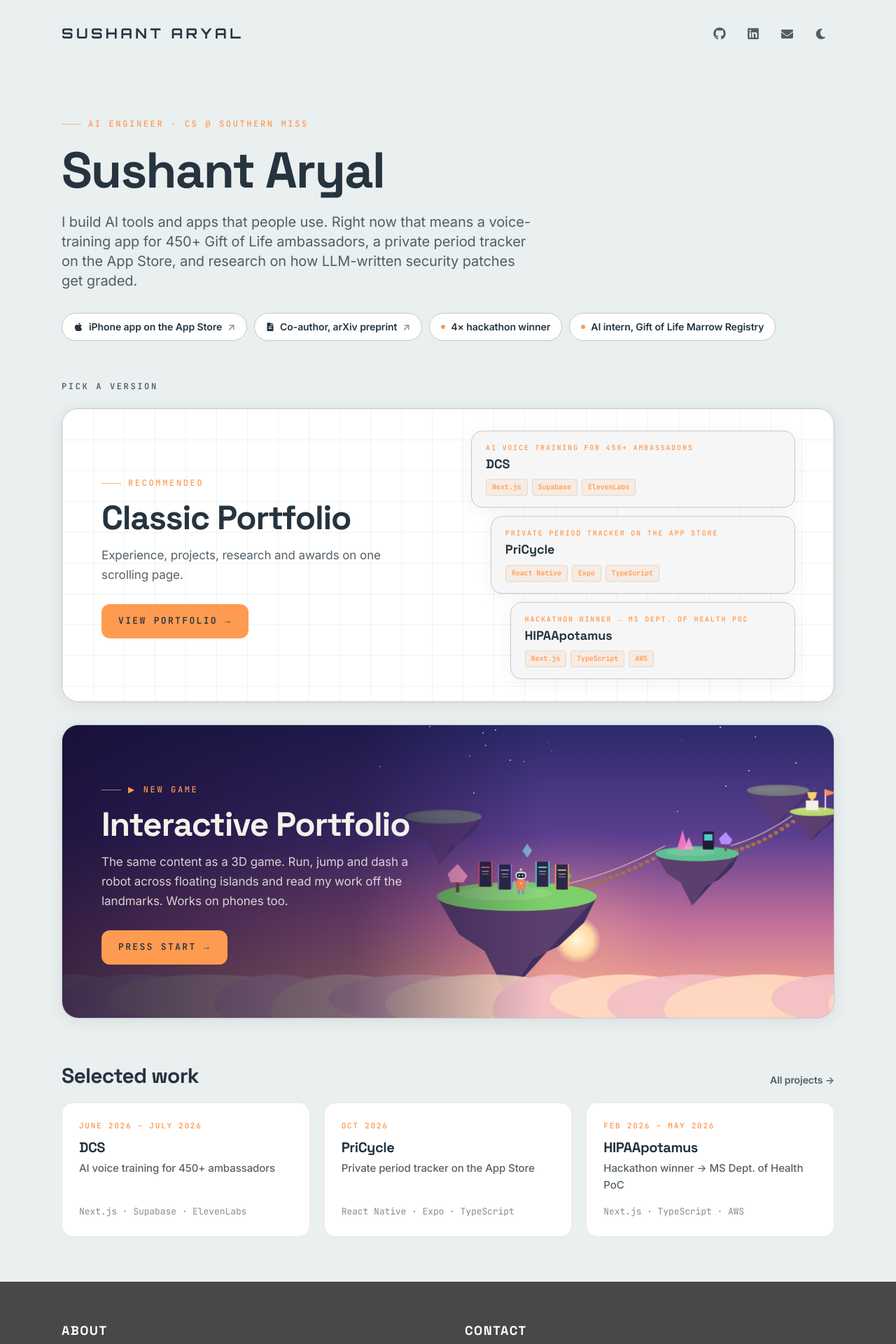
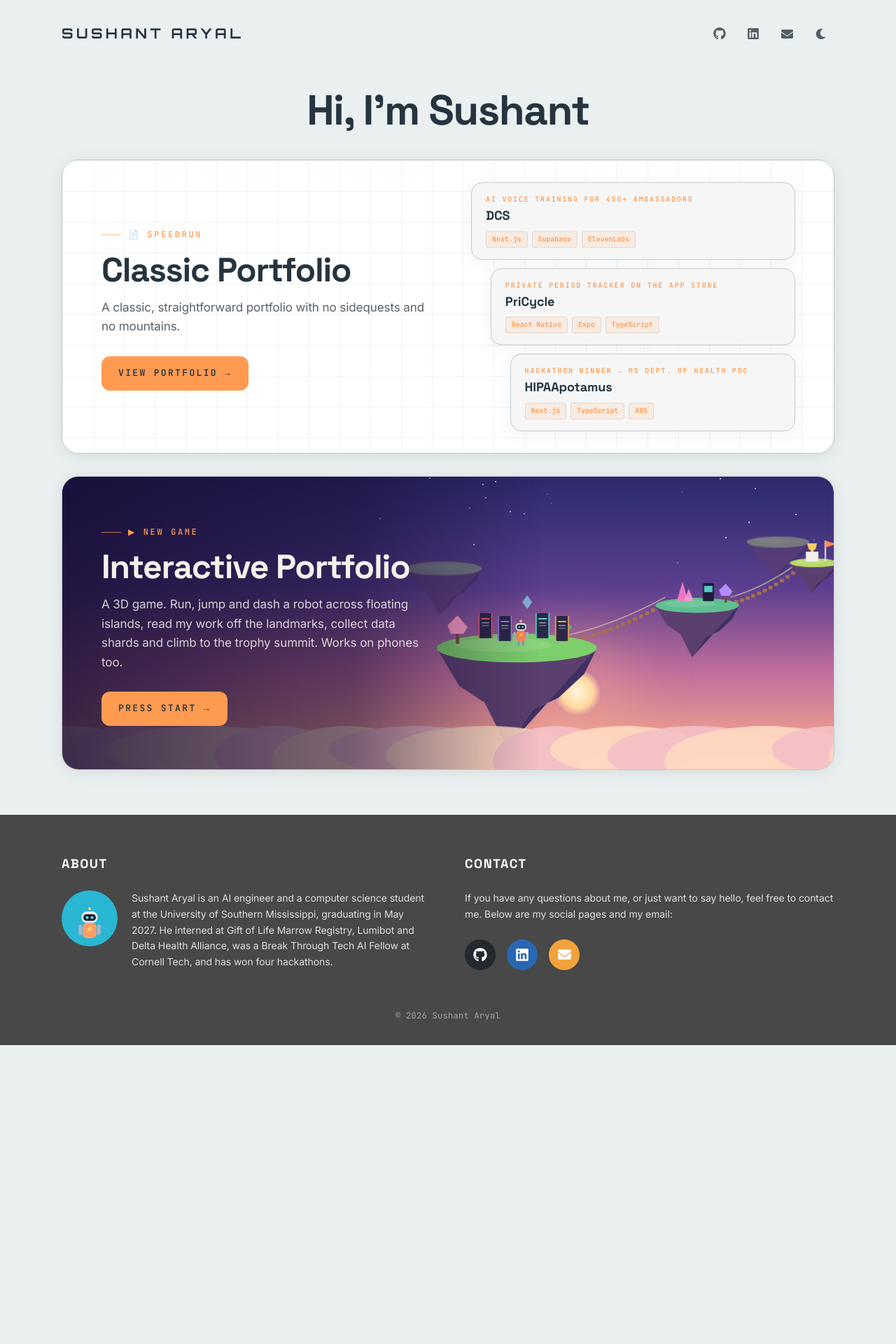
Before and after one commit to aryalsushant/alt-portfolio, a React (Create React App) app: page / in a window 1280 px wide. Shown: the top 1920 px of the page at 70% size. After the commit the page ends 1493 px from the top, so only its background shows below. Built offline with nearby package versions, Linux system fonts and the light colour scheme.

Commit message:
revert(home, classic): original intros and banner copy, no selected work strip
Landing page keeps 'Hi, I'm Sushant' (larger) with the classic card
first. Classic hero goes back to its original badge and tagline.

```diff
--- a/src/components/Hero.js
+++ b/src/components/Hero.js
@@ -2,9 +2,9 @@ import React, { useEffect, useRef, useState } from 'react';
 
 const CYCLE_TEXTS = [
   'Sushant Aryal',
-  'AI Engineer',
-  'CS @ Southern Miss',
-  'iOS app developer',
+  'AI/ML Engineer',
+  'CS @ USM',
+  'Cornell Tech AI Fellow',
 ];
 const CODE_FRAGMENTS = [
   'import torch', 'def forward(x):', 'model.fit(X_train, y)', 'loss.backward()',
@@ -140,29 +140,31 @@ export default function Hero() {
       {/* Content */}
       <div className="relative z-10 text-center px-6 max-w-5xl mx-auto pt-24 pb-20">
 
-        {/* Latest ship */}
-        <a href="https://apps.apple.com/us/app/pricycle/id6820843494" target="_blank" rel="noopener noreferrer"
-          className="inline-flex items-center gap-2.5 px-5 py-2.5 mb-10 rounded-full
-          border border-accent/50 bg-accent-soft text-accent
-          font-mono text-[13px] sm:text-sm font-medium hover:border-accent transition-colors">
-          <img src="/pricycle-icon.jpg" alt="" className="w-5 h-5 rounded-md" />
-          <span className="font-semibold tracking-tight">New: PriCycle is on the App Store</span>
-          <span aria-hidden="true">↗</span>
-        </a>
+        {/* BreakThroughTech badge */}
+        <div className="inline-flex items-center gap-2.5 px-5 py-2.5 mb-10 rounded-full
+          border border-accent/50
+          bg-accent-soft
+          text-accent
+          font-mono text-[13px] sm:text-sm font-medium
+          animate-glow-pulse">
+          <span className="text-lg" role="img" aria-label="graduation cap">🎓</span>
+          <span className="font-semibold tracking-tight">BreakThroughTech AI Fellow @ Cornell Tech</span>
+          <span className="flex h-2 w-2 relative flex-shrink-0">
+            <span className="animate-ping absolute inline-flex h-full w-full rounded-full bg-accent opacity-75" />
+            <span className="relative inline-flex rounded-full h-2 w-2 bg-accent" />
+          </span>
+        </div>
 
         {/* Main heading — typewriter */}
         <h1 className="font-display text-5xl sm:text-6xl md:text-7xl font-extrabold mb-6 leading-[1.05] tracking-tight text-ink"
           style={{ minHeight: '1.2em' }}>
-          <span className="sr-only">Sushant Aryal, AI engineer and CS student at Southern Miss</span>
-          <span aria-hidden="true">{displayText || '\u00A0'}</span>
+          <span>{displayText || '\u00A0'}</span>
           <span className="terminal-cursor" aria-hidden="true" />
         </h1>
 
         {/* Sub copy — primary message: large + ink-2 (78% contrast, not faded grey) */}
         <p className="text-lg md:text-xl text-ink-2 mb-7 max-w-2xl mx-auto leading-relaxed">
-          I build AI tools and apps that people use: a voice-training app for 450+ Gift of Life
-          ambassadors, a private period tracker on the App Store, and a compliance tool for the
-          Mississippi Department of Health.
+          Building at the intersection of AI, software engineering, and real-world impact.
         </p>
 
         {/* Meta line — pill row, full ink contrast, structured pro pattern */}
--- a/src/pages/Home.js
+++ b/src/pages/Home.js
@@ -1,15 +1,9 @@
 import React from 'react';
 import { Link } from 'react-router-dom';
-import { FaGithub, FaLinkedin, FaEnvelope, FaMoon, FaSun, FaApple, FaFileAlt } from 'react-icons/fa';
+import { FaGithub, FaLinkedin, FaEnvelope, FaMoon, FaSun } from 'react-icons/fa';
 import useAppliedTheme from '../hooks/useAppliedTheme';
-import { PROJECTS, RESEARCH } from '../interactive/content';
+import { PROJECTS } from '../interactive/content';
 
-const PROOF = [
-  { label: 'iPhone app on the App Store', href: 'https://apps.apple.com/us/app/pricycle/id6820843494', icon: <FaApple size={14} /> },
-  { label: 'Co-author, arXiv preprint', href: RESEARCH.href, icon: <FaFileAlt size={12} /> },
-  { label: '4\u00d7 hackathon winner' },
-  { label: 'AI intern, Gift of Life Marrow Registry' },
-];
 
 // Self-contained banner art (kept out of the lazy game chunk on purpose).
 function InteractiveArt() {
@@ -261,77 +255,33 @@ export default function Home() {
       </header>
 
       {/* intro */}
-      <section className="max-w-6xl mx-auto px-6 pt-10 md:pt-16 pb-12 md:pb-14">
-        <p className="eyebrow mb-5">AI engineer · CS @ Southern Miss</p>
-        <h1 className="font-display text-5xl sm:text-6xl md:text-7xl font-extrabold tracking-tight leading-[1.02] mb-6">
-          Sushant Aryal
+      <div className="max-w-6xl mx-auto px-6 pt-8 pb-10 text-center">
+        <h1 className="font-display text-4xl md:text-6xl font-extrabold tracking-tight">
+          Hi, I'm Sushant
         </h1>
-        <p className="text-lg md:text-xl text-ink-2 max-w-2xl leading-relaxed mb-8">
-          I build AI tools and apps that people use. Right now that means a voice-training app for
-          450+ Gift of Life ambassadors, a private period tracker on the App Store, and research on
-          how LLM-written security patches get graded.
-        </p>
-        <ul className="flex flex-wrap gap-2.5">
-          {PROOF.map(p => {
-            const cls = 'inline-flex items-center gap-2 px-4 py-2 rounded-full border border-line-strong bg-surface text-[14px] font-semibold text-ink';
-            return (
-              <li key={p.label}>
-                {p.href ? (
-                  <a href={p.href} target="_blank" rel="noopener noreferrer" className={`${cls} hover:border-accent hover:text-accent transition-colors`}>
-                    {p.icon}{p.label}<span aria-hidden="true" className="text-ink-3">↗</span>
-                  </a>
-                ) : (
-                  <span className={cls}><span className="w-1.5 h-1.5 rounded-full bg-accent" />{p.label}</span>
-                )}
-              </li>
-            );
-          })}
-        </ul>
-      </section>
+      </div>
 
-      {/* two ways in */}
+      {/* banners */}
       <main className="max-w-6xl mx-auto px-6 pb-16">
-        <h2 className="font-mono text-[12px] tracking-[0.22em] uppercase font-semibold text-ink-2 mb-5">Pick a version</h2>
         <div className="flex flex-col gap-8">
           <Banner
             art={<ClassicArt />}
             external
-            eyebrow="Recommended"
+            eyebrow="📄 Speedrun"
             title="Classic Portfolio"
-            blurb="Experience, projects, research and awards on one scrolling page."
-            cta="View portfolio →"
+            blurb="A classic, straightforward portfolio with no sidequests and no mountains."
+            cta="View Portfolio →"
             to="/classic"
           />
           <Banner
             art={<InteractiveArt />}
-            eyebrow="▶ New game"
+            eyebrow="▶ New Game"
             title="Interactive Portfolio"
-            blurb="The same content as a 3D game. Run, jump and dash a robot across floating islands and read my work off the landmarks. Works on phones too."
-            cta="Press start →"
+            blurb="A 3D game. Run, jump and dash a robot across floating islands, read my work off the landmarks, collect data shards and climb to the trophy summit. Works on phones too."
+            cta="Press Start →"
             to="/interactive"
           />
         </div>
-
-        {/* selected work */}
-        <section className="mt-16" aria-labelledby="selected-work">
-          <div className="flex items-end justify-between gap-4 mb-5">
-            <h2 id="selected-work" className="font-display text-2xl md:text-3xl font-extrabold tracking-tight">Selected work</h2>
-            <Link to="/classic#projects" className="text-[14px] font-semibold text-ink-2 hover:text-accent transition-colors whitespace-nowrap">
-              All projects →
-            </Link>
-          </div>
-          <div className="grid grid-cols-1 md:grid-cols-3 gap-5">
-            {PROJECTS.slice(0, 3).map(p => (
-              <Link key={p.id} to="/classic#projects"
-                className="group glass-card border-line-strong p-6 flex flex-col hover:border-accent transition-colors">
-                <p className="font-mono text-[11px] tracking-[0.16em] uppercase font-bold text-accent mb-2">{p.dates}</p>
-                <h3 className="font-display font-bold text-xl text-ink mb-1">{p.name}</h3>
-                <p className="text-[15px] font-medium text-ink-2 mb-4">{p.tagline}</p>
-                <p className="mt-auto text-[13px] font-mono text-ink-3">{p.stack.slice(0, 3).join(' · ')}</p>
-              </Link>
-            ))}
-          </div>
-        </section>
       </main>
 
       <footer style={{ background: '#484848' }}>
```
